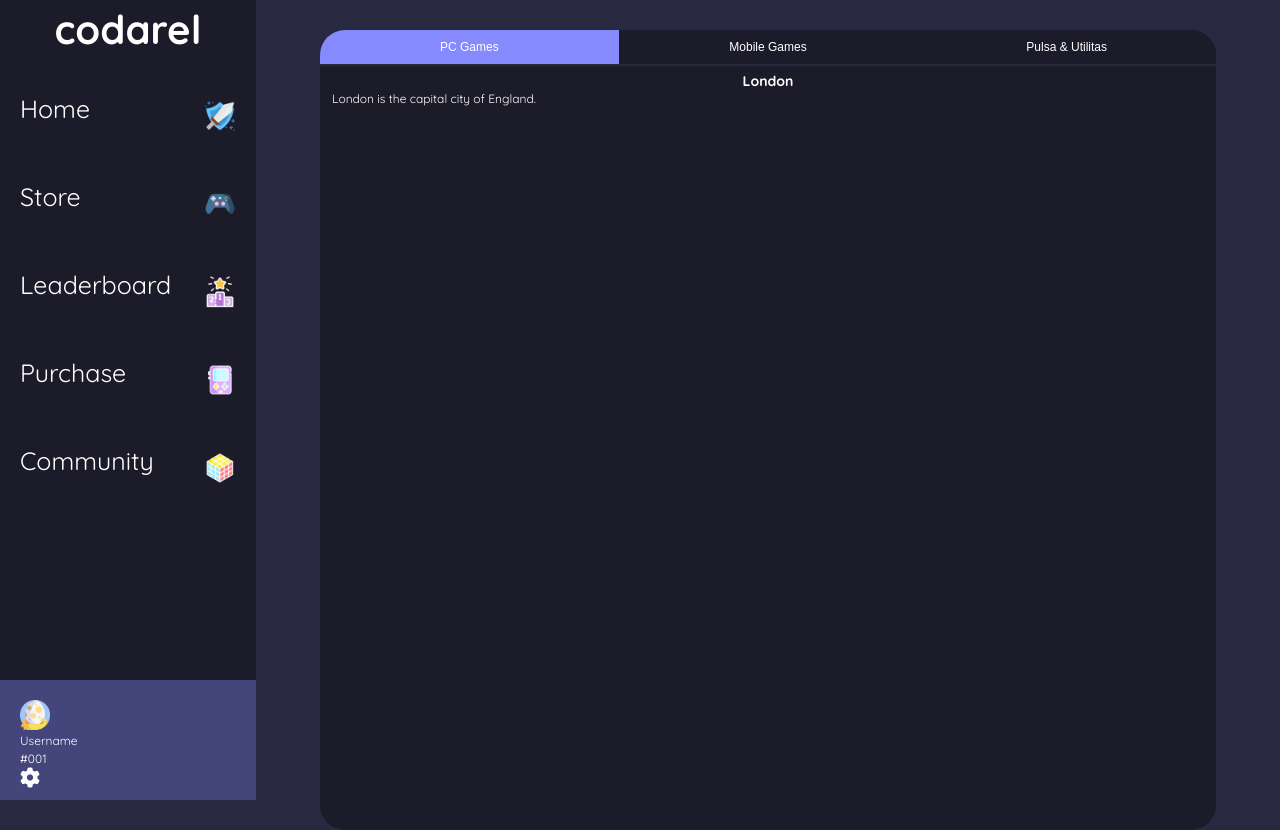
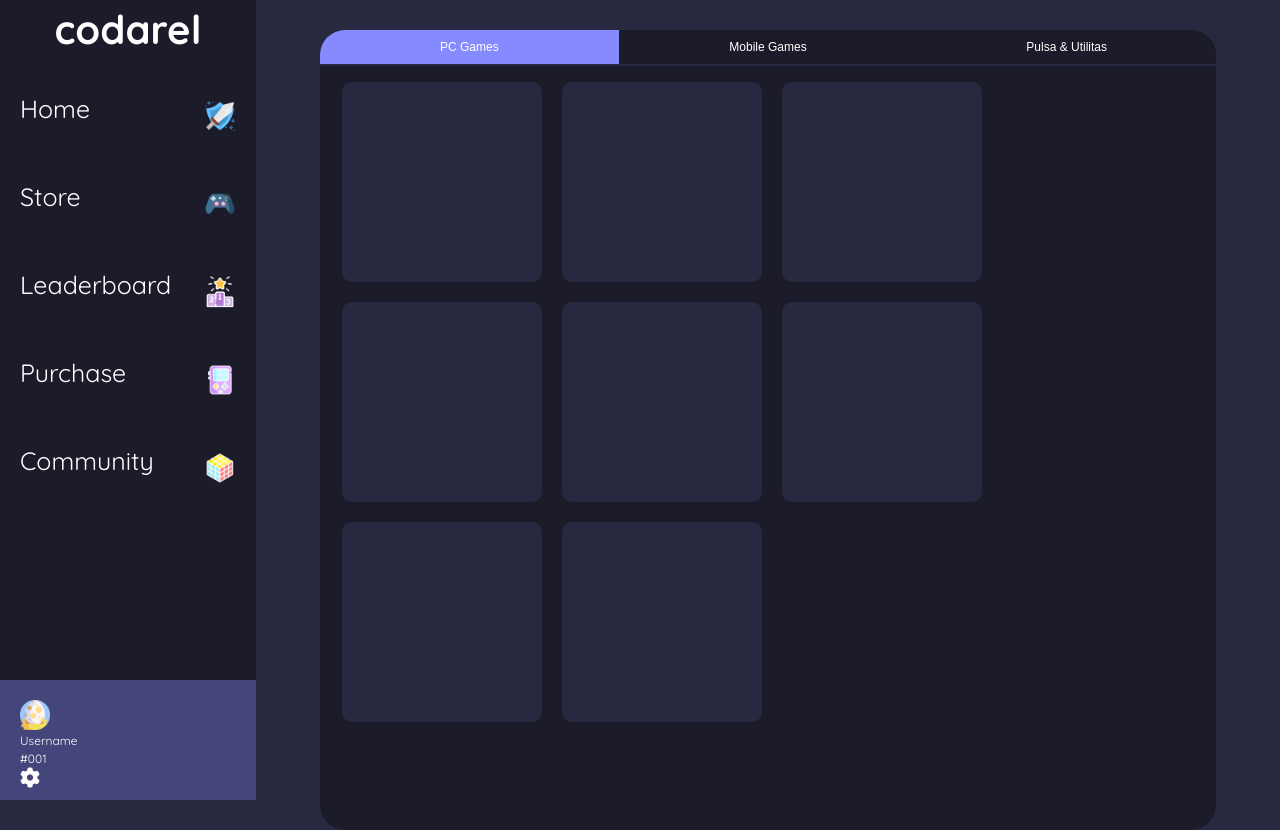
Before and after one commit to codarel/codarel.github.io, a PHP site: page /store.html in a window 1280 px wide, after a click on "PC Games". Run offline with PHP 8.4, Linux system fonts and the light colour scheme; some libraries are stand-ins or nearby versions.

Commit message:
update tampilan desktop 5

```diff
--- a/css/style.css
+++ b/css/style.css
@@ -222,6 +222,22 @@ h3 {
     padding: 6px 12px;
     border-top: none;
   }
+
+  .games {
+    width: 100%;
+    display: inline;
+    display: flex;
+    flex-wrap: wrap;
+    margin: auto;
+  }
+
+  .game {
+    width: 200px;
+    height: 200px;
+    background-color: #282841;
+    border-radius: 10px;
+    margin: 10px;
+  }
 }
 
 /* tampilan mobile dan tablet */
@@ -330,7 +346,7 @@ h3 {
 
   body#home a#linkhome,
   body#store a#linkstore {
-    background-color: rgba(255, 255, 255, 0.5);
+    background-color: #868aff;
   }
 }
 
--- a/home.html
+++ b/home.html
@@ -14,6 +14,8 @@
         <h1 class="brand">codarel</h1>
         <div class="right">
             <img src="img/Group 41.png" alt="profile" width="18px">
+            <p class="user">Username</p>
+            <p class="user">#001</p>
             <i class="fas fa-cog"></i>
         </div>
     </div>
--- a/store.html
+++ b/store.html
@@ -43,19 +43,44 @@
             <button class="tablinks" onclick="openTab(event, 'Tab2')">Mobile Games</button>
             <button class="tablinks" onclick="openTab(event, 'Tab3')">Pulsa & Utilitas</button>
         </div>
+
         <div id="Tab1" class="tabcontent">
-            <h3>London</h3>
-            <p>London is the capital city of England.</p>
+            <div class="games">
+                <div class="game"></div>
+                <div class="game"></div>
+                <div class="game"></div>
+                <div class="game"></div>
+                <div class="game"></div>
+                <div class="game"></div>
+                <div class="game"></div>
+                <div class="game"></div>
+            </div>
         </div>
 
         <div id="Tab2" class="tabcontent">
-            <h3>Paris</h3>
-            <p>Paris is the capital of France.</p>
+            <div class="games">
+                <div class="game"></div>
+                <div class="game"></div>
+                <div class="game"></div>
+                <div class="game"></div>
+                <div class="game"></div>
+                <div class="game"></div>
+                <div class="game"></div>
+                <div class="game"></div>
+            </div>
         </div>
 
         <div id="Tab3" class="tabcontent">
-            <h3>Tokyo</h3>
-            <p>Tokyo is the capital of Japan.</p>
+            <div class="games">
+                <div class="game"></div>
+                <div class="game"></div>
+                <div class="game"></div>
+                <div class="game"></div>
+                <div class="game"></div>
+                <div class="game"></div>
+                <div class="game"></div>
+                <div class="game"></div>
+            </div>
         </div>
     </div>
 
```
